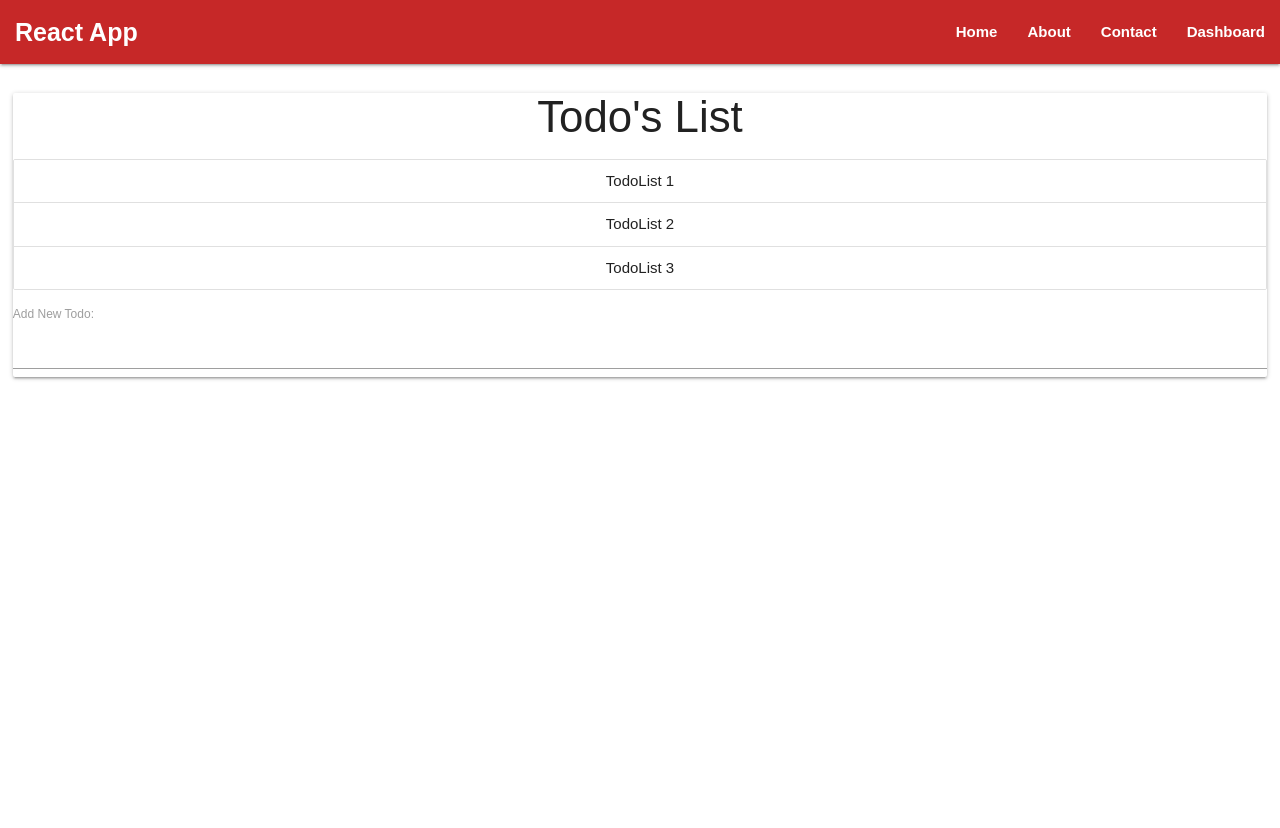
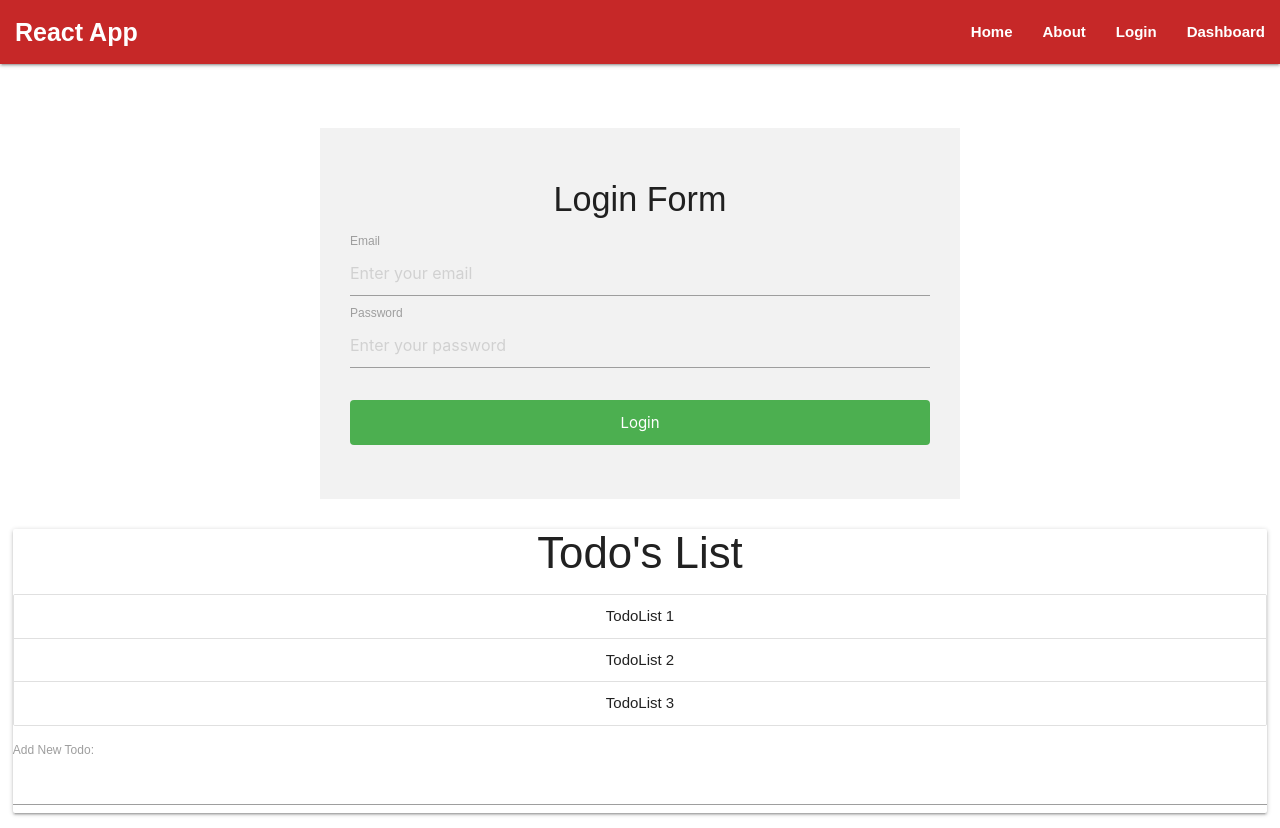
Before and after one commit to priyavenkat95/React, a React (Create React App) app: page /login in a window 1280 px wide. Before the commit the page ends 800 px from the top, so only its background shows below. Built offline with nearby package versions, Linux system fonts and the light colour scheme.

Commit message:
Login validation

```diff
--- a/src/App.js
+++ b/src/App.js
@@ -10,7 +10,8 @@ import About from './components/About';
 import Contact from './components/Contact';
 import Post from './components/Post';
 import Dumjson from './components/Dumjson';
-
+import SuccessData from './components/SuccessData';
+import ValidatedLoginForm from './components/ValidatedLoginForm';
 class App extends Component {
 
   state = {
@@ -51,10 +52,15 @@ class App extends Component {
           <Switch>
             <Route path="/home" component={Home} />
             <Route path="/about" component={About} />
-            <Route path="/contact" component={Contact} />
+            <Route path="/login" component={ValidatedLoginForm} />
             <Route path="/json" component={Dumjson} />
             <Route path="/posts/:post_id" component={Post} />
-            </Switch>
+            <Route path="/view" component={SuccessData} />
+          </Switch>
+          {/* <div>
+            <h1>Validated Login Form</h1>
+            <ValidatedLoginForm />
+          </div> */}
           <div className="card todo-app">
             <h3 className="todohead">Todo's List</h3>
             <div>
--- a/src/components/Dumjson.js
+++ b/src/components/Dumjson.js
@@ -2,6 +2,7 @@ import React, { Component } from 'react';
 import data from "../../src/data.json";
 import './Dumjson.css';
 import Timer from '../components/Timer';
+
 class Dumjson extends Component {
     constructor() {
         super();
--- a/src/components/Home.css
+++ b/src/components/Home.css
@@ -5,7 +5,8 @@
     padding: 25px;
     border-radius: 15px;
     padding: 10px;
-    border: 4px solid #C62828;
+    width: 100%;
+    /* border: 4px solid #C62828; */
 }
 .logo_image{
     width: 5%;
--- a/src/components/Navbar.js
+++ b/src/components/Navbar.js
@@ -4,11 +4,11 @@ const Navbar = () => {
     return (
         <nav className="nav-wrapper red darken-3">
             <div className="">
-                <a className="title" href="/">React App</a>
+                <a className="title" href="/home">React App</a>
                 <ul className="right">
                     <li><a href="/home">Home</a></li>
                     <li><a href="/about">About</a></li>
-                    <li><a href="/Contact">Contact</a></li>
+                    <li><a href="/login">Login</a></li>
                     <li><a href="/json">Dashboard</a></li>
                 </ul>
             </div>
--- /dev/null
+++ b/src/components/SuccessData.js
@@ -0,0 +1,16 @@
+import React, { Component } from 'react';
+
+class SuccessData extends Component {
+    constructor() {
+        super();
+    }
+
+    render() {
+        return (
+           <div>Hello</div>
+        );
+    }
+}
+
+
+export default SuccessData;
--- a/src/components/Timer.css
+++ b/src/components/Timer.css
@@ -23,3 +23,11 @@
     margin-left: 15px;
     margin-bottom: 4px;
 }
+.success-data{
+    background-color: #4CAF50;
+    color: white;
+    padding: 14px 20px;
+    margin: 8px 0;
+    border: none;
+    border-radius: 4px;
+}
--- a/src/components/Timer.js
+++ b/src/components/Timer.js
@@ -2,9 +2,9 @@
 import React, { Component } from 'react';
 import './Home.css';
 import './Timer.css';
+import { Link } from 'react-router-dom';
 import Timercard from '../hoc/Timercard';
-import { PacmanLoader
-} from 'react-spinners';
+import { PacmanLoader } from 'react-spinners';
 import { css } from '@emotion/core';
 const nameText = [];
 const override = css`
@@ -17,7 +17,7 @@ class Timer extends Component {
   constructor(props) {
     super(props);
     this.state = {
-      isloading: true
+      isloading: true,
     }
   }
   render() {
@@ -28,10 +28,12 @@ class Timer extends Component {
     const postList = uniqueNames.length ? (
       uniqueNames.map((post, i) => {
         return (
-          <div className={i == (uniqueNames.length - 1) && ((uniqueNames.length - 1) < 6)  ? 'navigation-active' : 'navigation-inactive'} key={i}>
+          <div  key={i}>
+            <div className={i == (uniqueNames.length - 1) && ((uniqueNames.length - 1) < 6) ? 'navigation-active' : 'navigation-inactive'}>
               <div className="card">
                 <h6 className="arr-data">Hey {post}! Good morning
-              { i == (uniqueNames.length - 1) && ((uniqueNames.length - 1) < 6)  ? <div className='sweet-loading'>
+              {i == (uniqueNames.length - 1) && ((uniqueNames.length - 1) < 6) ?
+                    <div className='sweet-loading'>
                       <PacmanLoader
                         css={override}
                         sizeUnit={"px"}
@@ -39,10 +41,14 @@ class Timer extends Component {
                         color={'#C62828'}
                         isLoading={this.state.loading}
                       />
-              </div> : null }
+                    </div> : null}
 
                 </h6>
               </div>
+            </div>
+            {i === 6 ? <div>
+              <Link to={'/view'}><button className="success-data">Hurray!!! Completed</button></Link>
+            </div> : null}
           </div>
         )
       })
--- /dev/null
+++ b/src/components/ValidatedLoginForm.css
@@ -0,0 +1,19 @@
+.formDatas{
+    width: 50%;
+    margin: auto;
+    margin-top: 5%;
+    background: #f2f2f2;
+}
+.data-form{
+    padding: 30px;
+}
+.login-btn{
+    width: 100%;
+    background-color: #4CAF50;
+    color: white;
+    padding: 14px 20px;
+    margin: 24px 0;
+    border: none;
+    border-radius: 4px;
+    cursor: pointer;
+}
--- /dev/null
+++ b/src/components/ValidatedLoginForm.js
@@ -0,0 +1,76 @@
+import React from "react";
+import { Formik } from "formik";
+import * as Yup from "yup";
+import './ValidatedLoginForm.css';
+const ValidatedLoginForm = () => (
+  <Formik
+    initialValues={{ email: "", password: "" }}
+    onSubmit={(values, { setSubmitting }) => {
+      setTimeout(() => {
+        console.log("Logging in", values);
+        setSubmitting(false);
+      }, 500);
+      window.open("/home");
+    }}
+    validationSchema={Yup.object().shape({
+      email: Yup.string()
+        .email()
+        .required("Required"),
+      password: Yup.string()
+        .required("No password provided.")
+        .min(8, "Password is too short - should be 8 chars minimum.")
+        .matches(/(?=.*[0-9])/, "Password must contain a number.")
+    })}
+  >
+    {props => {
+      const {
+        values,
+        touched,
+        errors,
+        isSubmitting,
+        handleChange,
+        handleBlur,
+        handleSubmit
+      } = props;
+      return (
+        <form onSubmit={handleSubmit} className="formDatas">
+            <div className="data-form">
+            <h4 className="center">Login Form</h4>
+          <label htmlFor="email">Email</label>
+          <input
+            name="email"
+            type="text"
+            placeholder="Enter your email"
+            value={values.email}
+            onChange={handleChange}
+            onBlur={handleBlur}
+            className={errors.email && touched.email && "error"}
+          />
+          {errors.email && touched.email && (
+            <div className="input-feedback">{errors.email}</div>
+          )}
+          <label htmlFor="email">Password</label>
+          <input
+            name="password"
+            type="password"
+            placeholder="Enter your password"
+            value={values.password}
+            onChange={handleChange}
+            onBlur={handleBlur}
+            className={errors.password && touched.password && "error"}
+          />
+          {errors.password && touched.password && (
+            <div className="input-feedback">{errors.password}</div>
+          )}
+          <button type="submit"  className="login-btn" disabled={isSubmitting}>
+            {/* {values !== ''? <Redirect to="/home" /> : <div>Please fill details</div> } */}
+            Login
+          </button>
+          </div>
+        </form>
+      );
+    }}
+  </Formik>
+);
+
+export default ValidatedLoginForm;
```
Lines whose indentation alone changed are shown as unchanged.
